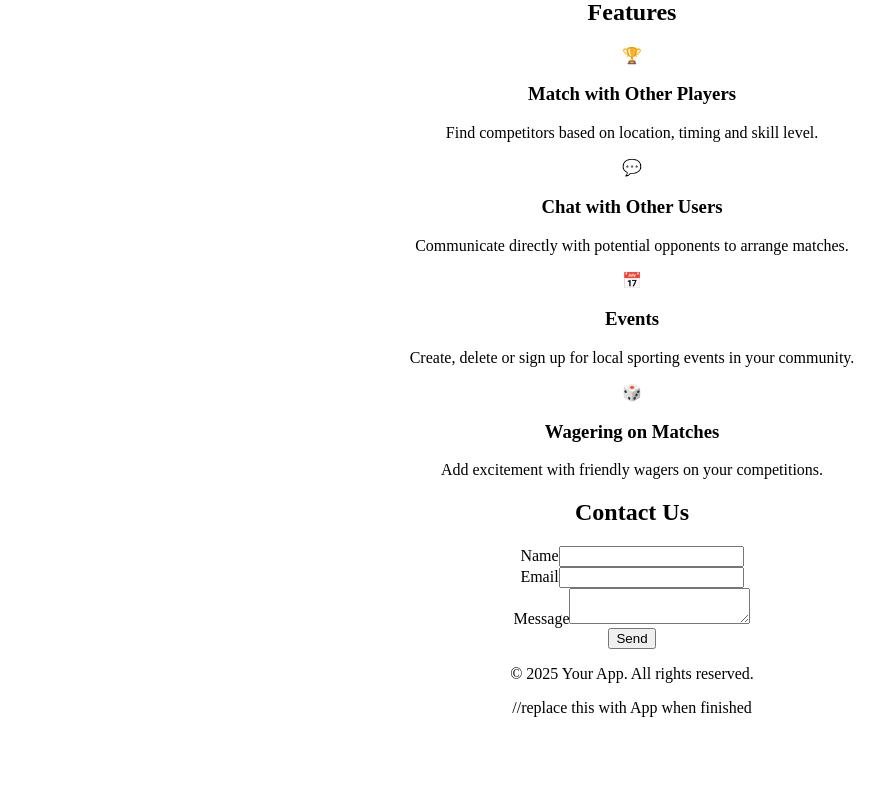
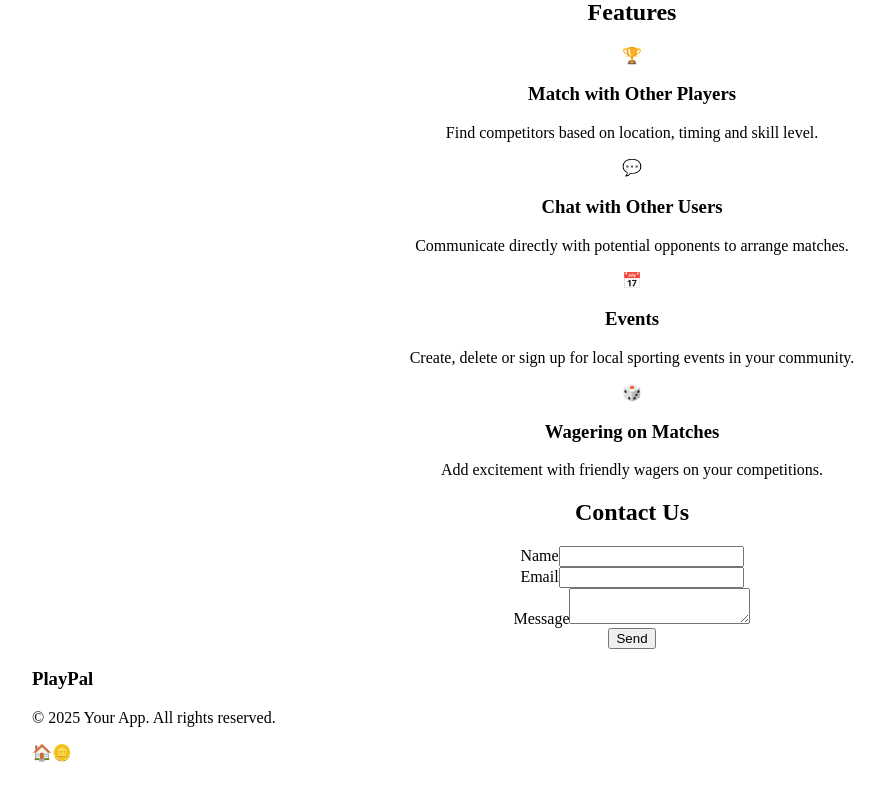
Before and after one commit to BrownieTr/2800-202510-BBY02, a React (Vite) app: page / in a window 1280 px wide. Shown: the part 204-1004 px from the top of the page, without its empty margins (8-889 px from the left). Before the commit the page ends 961 px from the top, so only its background shows below. Built offline with nearby package versions, Linux system fonts and the light colour scheme.

Commit message:
completed footer

```diff
--- /dev/null
+++ b/src/components/layout/footer.jsx
@@ -0,0 +1,25 @@
+import React from "react";
+import ClickableIcons from "../ui/clickableIcons";
+
+export default function footer({ brandName = "brand name", externalLinks }) {
+  const icons = [{ icon: "🏠" }, { icon: "🪙" }];
+  return (
+    <footer className="py-8 px-6 w-full">
+      <div className="max-w-6xl mx-auto">
+        <div className="mb-6 text-left">
+          <h3 className="text-4xl">{brandName}</h3>
+        </div>
+        <div className="mb-8 text-left">
+          <p>&copy; 2025 Your App. All rights reserved.</p>
+        </div>
+        <div className="flex flex-wrap gap-8">
+          {icons.map((item, index) => (
+            <div key={index} className="text-2xl cursor-pointer">
+              <ClickableIcons icon={item.icon} />
+            </div>
+          ))}
+        </div>
+      </div>
+    </footer>
+  );
+}
--- /dev/null
+++ b/src/components/ui/clickableIcons.jsx
@@ -0,0 +1,7 @@
+import React from "react";
+
+export default function clickableIcons({icon = '#', link = '#'}){
+    return(
+        <a className="no-underline visited:text-inherit" href={link}>{icon}</a>
+    );
+}
--- a/src/main.jsx
+++ b/src/main.jsx
@@ -10,7 +10,7 @@ import Menu from './pages/landing.jsx' //remove this when finish
 ReactDOM.createRoot(document.getElementById('root')).render(
   <StrictMode>
     <BrowserRouter>
-      <Menu /> //replace this with App when finished
+      <Menu />  {/*Remove this when finish */}
     </BrowserRouter>
   </StrictMode>
 );
--- a/src/pages/landing.jsx
+++ b/src/pages/landing.jsx
@@ -1,6 +1,7 @@
 import React from 'react';
 import Navbar from '../components/layout/navbar';
 import Features from '../sections/features';
+import Footer from '../components/layout/footer';
 
 export default function Landing() {
     return (
@@ -39,10 +40,7 @@ export default function Landing() {
                     </form>
                 </section>
             </main>
-
-            <footer>
-                <p>&copy; 2025 Your App. All rights reserved.</p>
-            </footer>
+            <Footer brandName='PlayPal'/>
         </div>
     );
 }
```
